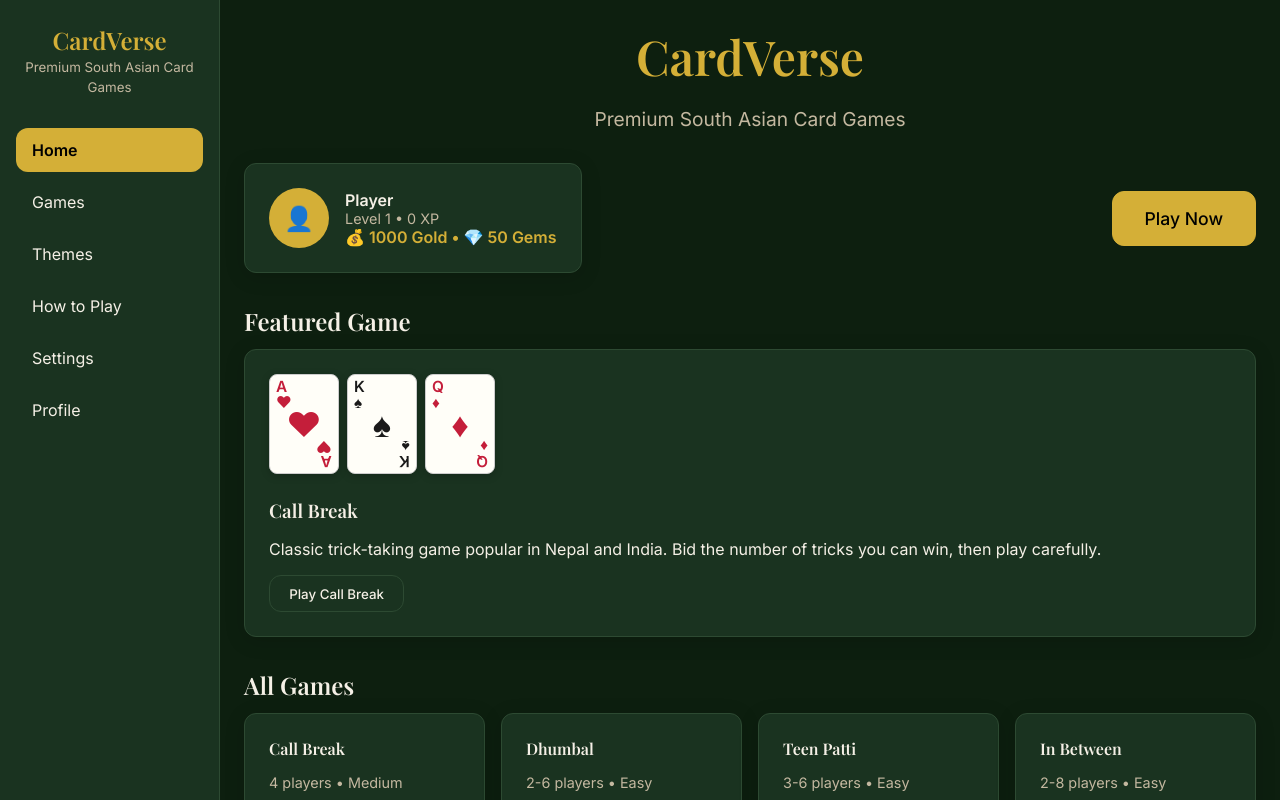
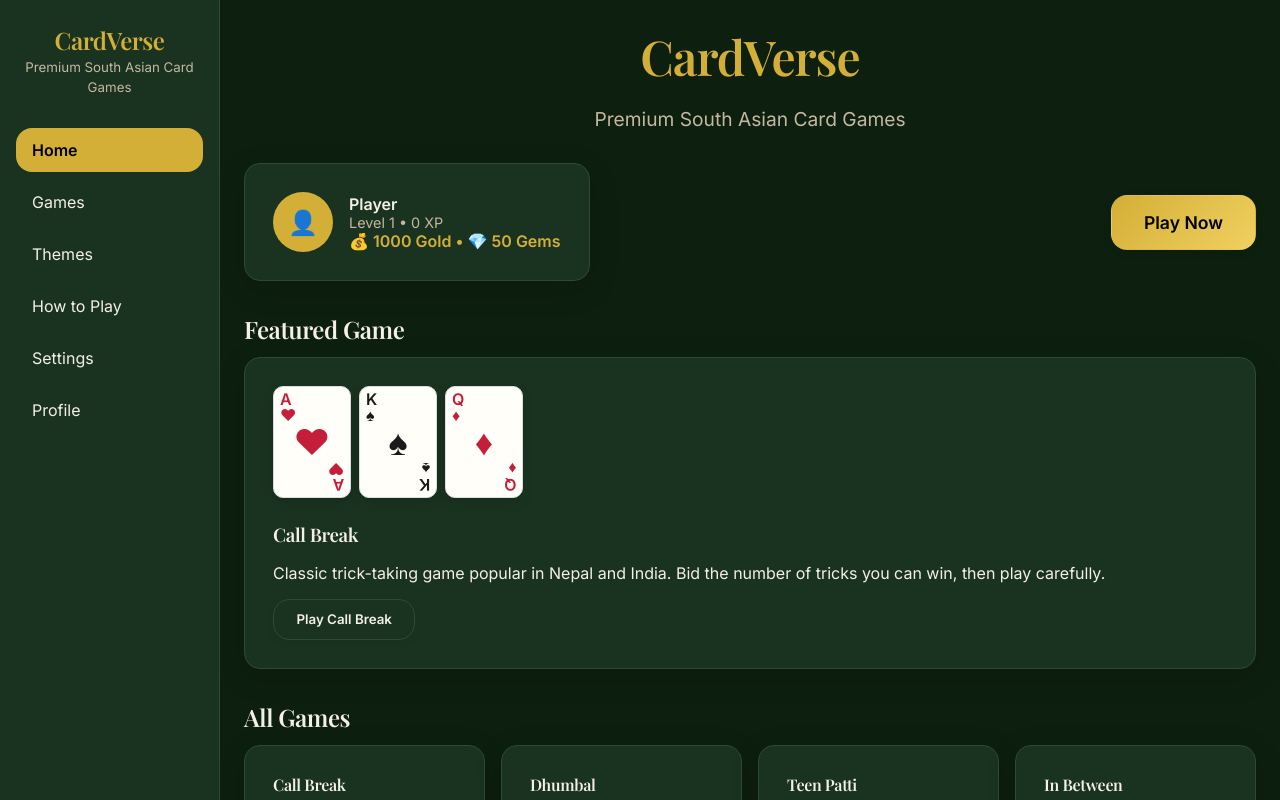
Before and after one commit to risingdragons7/taas_khelam, a React (Vite) app: page / in a window 1280 px wide. Shown: the top 800 px of the page. Built offline with nearby package versions, Linux system fonts and the light colour scheme.

Commit message:
Improve visual design and polish UI

```diff
--- a/src/index.css
+++ b/src/index.css
@@ -1,9 +1,10 @@
 :root {
   --font-sans: 'Inter', system-ui, -apple-system, sans-serif;
   --font-display: 'Playfair Display', Georgia, serif;
-  --radius: 12px;
-  --shadow: 0 4px 20px rgba(0, 0, 0, 0.15);
-  --transition: 0.2s ease;
+  --radius: 16px;
+  --shadow: 0 8px 32px rgba(0, 0, 0, 0.12);
+  --shadow-hover: 0 12px 40px rgba(0, 0, 0, 0.18);
+  --transition: 0.25s cubic-bezier(0.4, 0, 0.2, 1);
 }
 
 * {
@@ -22,12 +23,14 @@ html, body, #root {
 
 body {
   overflow-x: hidden;
+  background: linear-gradient(180deg, var(--bg) 0%, color-mix(in srgb, var(--bg) 90%, #000) 100%);
 }
 
 h1, h2, h3, h4 {
   font-family: var(--font-display);
   font-weight: 600;
   margin: 0 0 0.5em;
+  letter-spacing: -0.02em;
 }
 
 a {
@@ -40,28 +43,33 @@ button {
   cursor: pointer;
   border: none;
   border-radius: var(--radius);
-  padding: 0.6rem 1.2rem;
-  font-weight: 500;
+  padding: 0.7rem 1.4rem;
+  font-weight: 600;
   transition: var(--transition);
   background: var(--surface);
   color: var(--text);
   border: 1px solid var(--border);
+  box-shadow: 0 2px 8px rgba(0,0,0,0.08);
 }
 
 button:hover {
+  transform: translateY(-2px);
+  box-shadow: var(--shadow-hover);
   background: var(--accent);
   color: #fff;
   border-color: var(--accent);
 }
 
 button.primary {
-  background: var(--accent);
+  background: linear-gradient(135deg, var(--accent), var(--accentHover));
   color: #000;
-  border-color: var(--accent);
+  border-color: transparent;
+  font-weight: 700;
 }
 
 button.primary:hover {
-  background: var(--accentHover);
+  background: linear-gradient(135deg, var(--accentHover), var(--accent));
+  transform: translateY(-2px) scale(1.02);
 }
 
 .card {
@@ -69,24 +77,36 @@ button.primary:hover {
   border: 1px solid var(--border);
   border-radius: var(--radius);
   box-shadow: var(--shadow);
-  padding: 1.5rem;
+  padding: 1.75rem;
+  transition: var(--transition);
+}
+
+.card:hover {
+  transform: translateY(-4px);
+  box-shadow: var(--shadow-hover);
 }
 
 .playing-card {
-  width: 70px;
-  height: 100px;
-  border-radius: 8px;
+  width: 78px;
+  height: 112px;
+  border-radius: 10px;
   background: var(--cardBg);
-  border: 1px solid #ccc;
+  border: 1px solid #ddd;
   display: flex;
   flex-direction: column;
   align-items: center;
   justify-content: center;
-  font-weight: bold;
-  font-size: 1.2rem;
+  font-weight: 700;
+  font-size: 1.25rem;
   position: relative;
-  box-shadow: 0 2px 8px rgba(0,0,0,0.2);
+  box-shadow: 0 4px 12px rgba(0,0,0,0.15), inset 0 1px 0 rgba(255,255,255,0.6);
   user-select: none;
+  transition: var(--transition);
+}
+
+.playing-card:hover {
+  transform: translateY(-6px) scale(1.04);
+  box-shadow: 0 8px 24px rgba(0,0,0,0.2);
 }
 
 .playing-card.red { color: #c41e3a; }
@@ -99,9 +119,9 @@ button.primary:hover {
 
 @media (max-width: 768px) {
   .playing-card {
-    width: 50px;
-    height: 72px;
-    font-size: 0.9rem;
+    width: 56px;
+    height: 80px;
+    font-size: 1rem;
   }
 }
 
```
